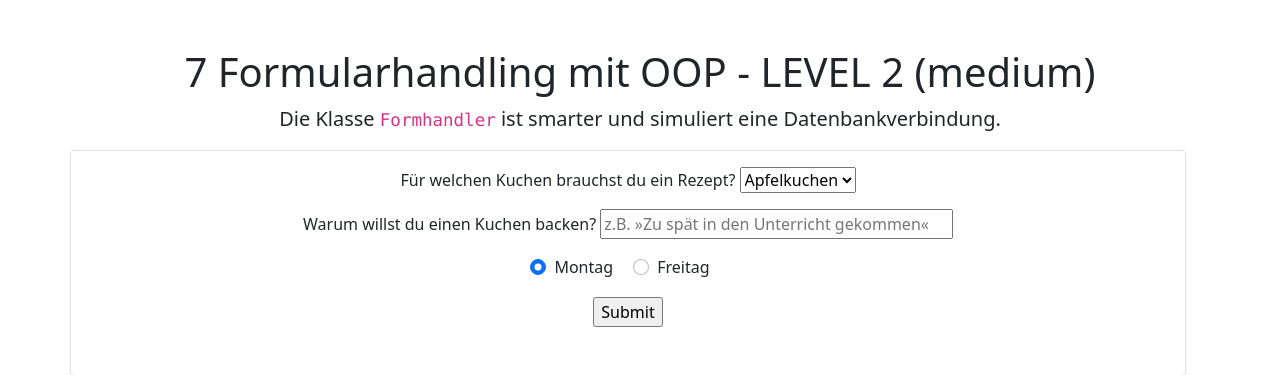
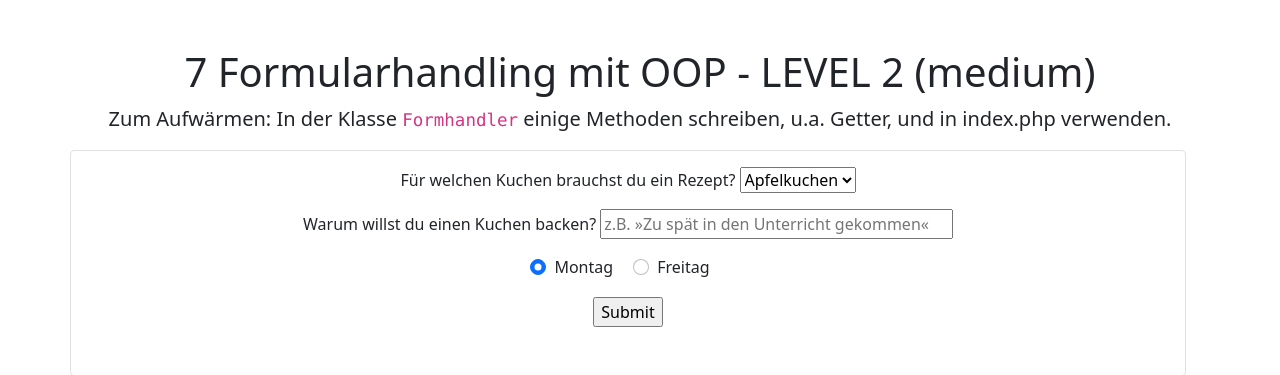
Before and after one commit to bnetz/winf13Forms, a PHP site: page / in a window 1280 px wide. Shown: the part 80-455 px from the top of the page. Run offline with PHP 8.4, Linux system fonts and the light colour scheme.

Commit message:
7 Änderung Beschreibung

```diff
--- a/7_oop_formularhandling_level2/index.php
+++ b/7_oop_formularhandling_level2/index.php
@@ -56,7 +56,7 @@ $f = new Formhandler($_POST);
     <div class="container">
         <div class="text-center mt-5">
             <h1>7 Formularhandling mit OOP - LEVEL 2 (medium)</h1>
-            <p class="lead">Die Klasse <code>Formhandler</code> ist smarter und simuliert eine Datenbankverbindung.</p>
+            <p class="lead">Zum Aufwärmen: In der Klasse <code>Formhandler</code> einige Methoden schreiben, u.a. Getter, und in index.php verwenden.</p>
         </div>
 
         <!-- #### FORMULAR START ### -->
```
